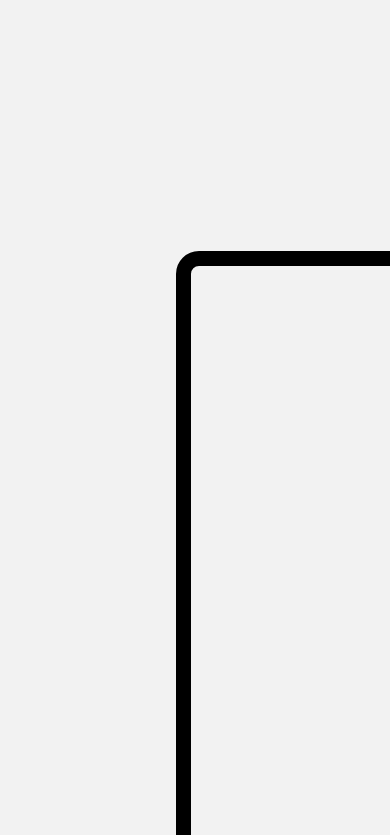
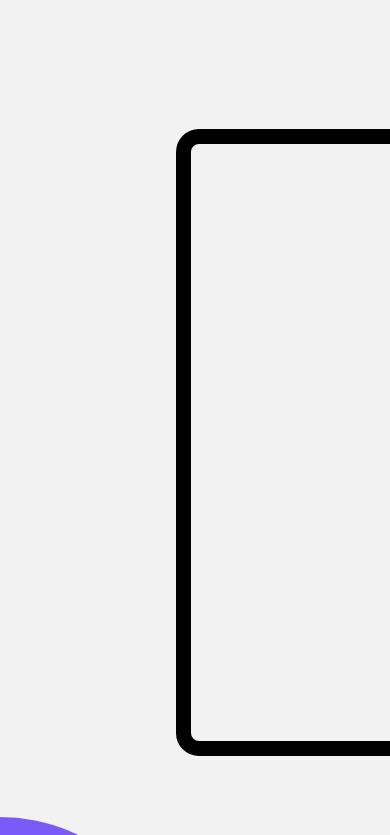
Before and after one commit to cbcc-ufpa/web-client, a React (Vite) app: page / in a window 390 px wide. Shown: the part 969-1804 px from the top of the page. Built offline with nearby package versions, Linux system fonts and the light colour scheme.

Commit message:
pequeno ajuste no paddin do virtual phone

```diff
--- a/src/components/Home.css
+++ b/src/components/Home.css
@@ -200,7 +200,7 @@ main .social_links a:hover svg {
 }
 
 .phone, .info_areas{
-  margin: 800px 0 160px 0;
+  margin: 678px 0 160px 0;
 }
 
 .main_areas .phone{
```
